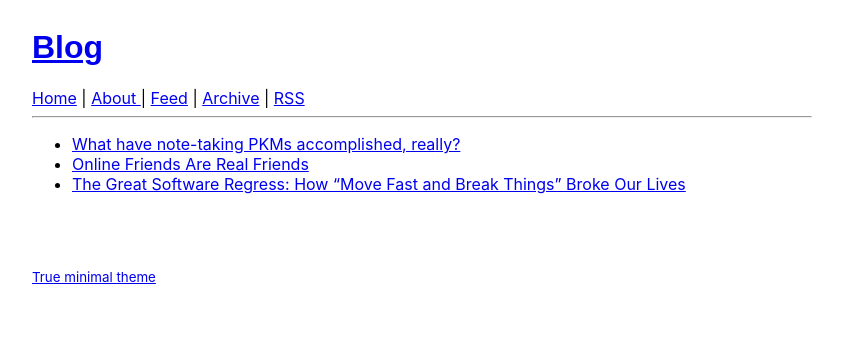
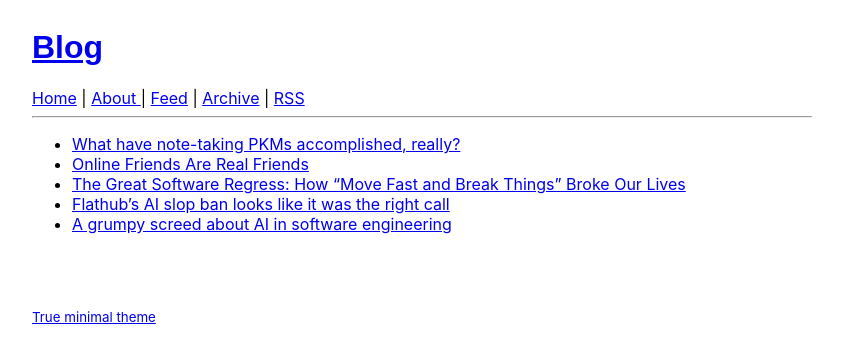
Before and after one commit to bachmeil/the-blog, a Jekyll site: the page built from feed.md, in a window 1280 px wide. Shown: the top 363 px of the page, without its empty margins (218-1061 px from the left). Built offline with Jekyll 4.4.1, drawn with Linux system fonts in a browser that asks for light colours.

Commit message:
Add to feed

```diff
--- a/feed.md
+++ b/feed.md
@@ -6,3 +6,5 @@ title: An arbitrary feed of posts and pages
 - [What have note-taking PKMs accomplished, really?](https://brennan.day/what-have-note-taking-pkms-accomplished-really/)
 - [Online Friends Are Real Friends](https://blog.absurdpirate.com/online-friends-are-real-friends/)
 - [The Great Software Regress: How "Move Fast and Break Things" Broke Our Lives](https://imdanielkendall.com/the-great-software-regress-how-move-fast-and-break-things-broke-our-lives/)
+- [Flathub’s AI slop ban looks like it was the right call](https://www.omgubuntu.co.uk/2026/07/flathub-ai-slop-ban-data)
+- [A grumpy screed about AI in software engineering](https://sam.sutch.net/posts/a-grumpy-ai-screed)
```
